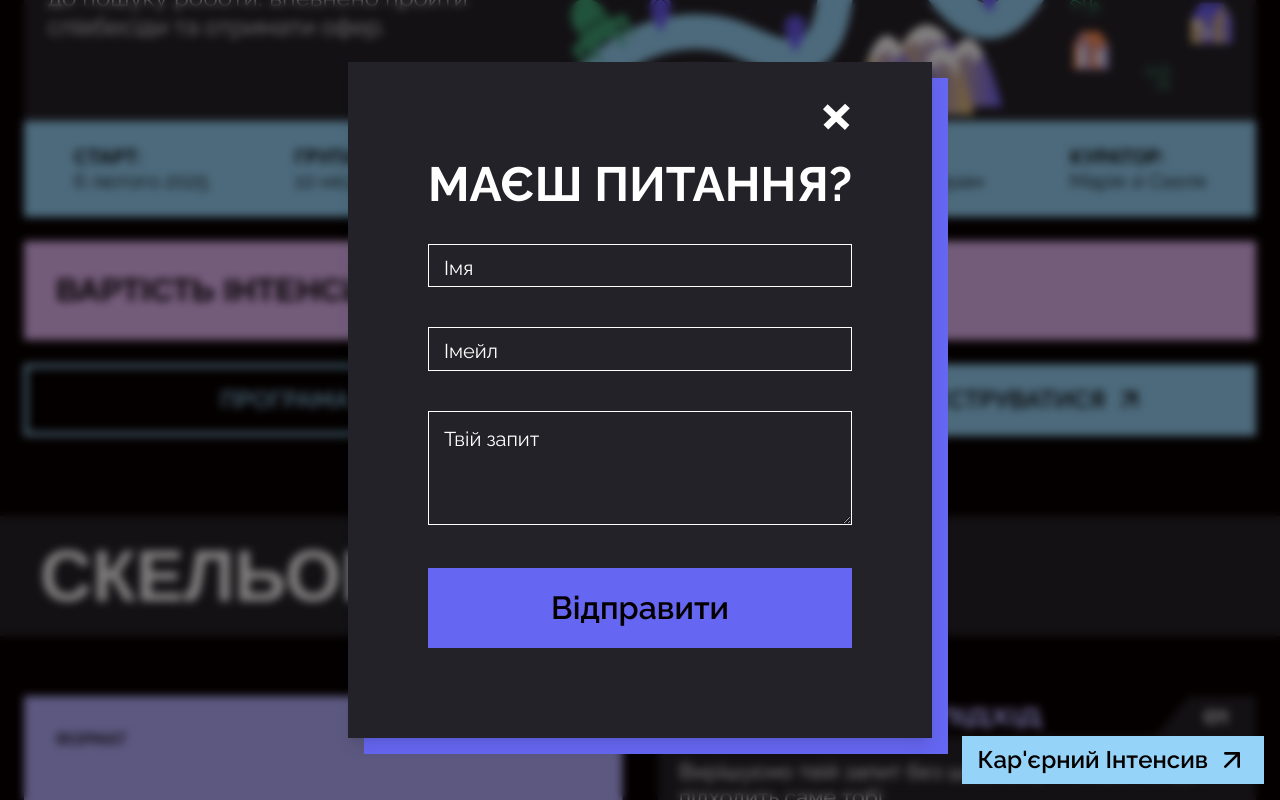
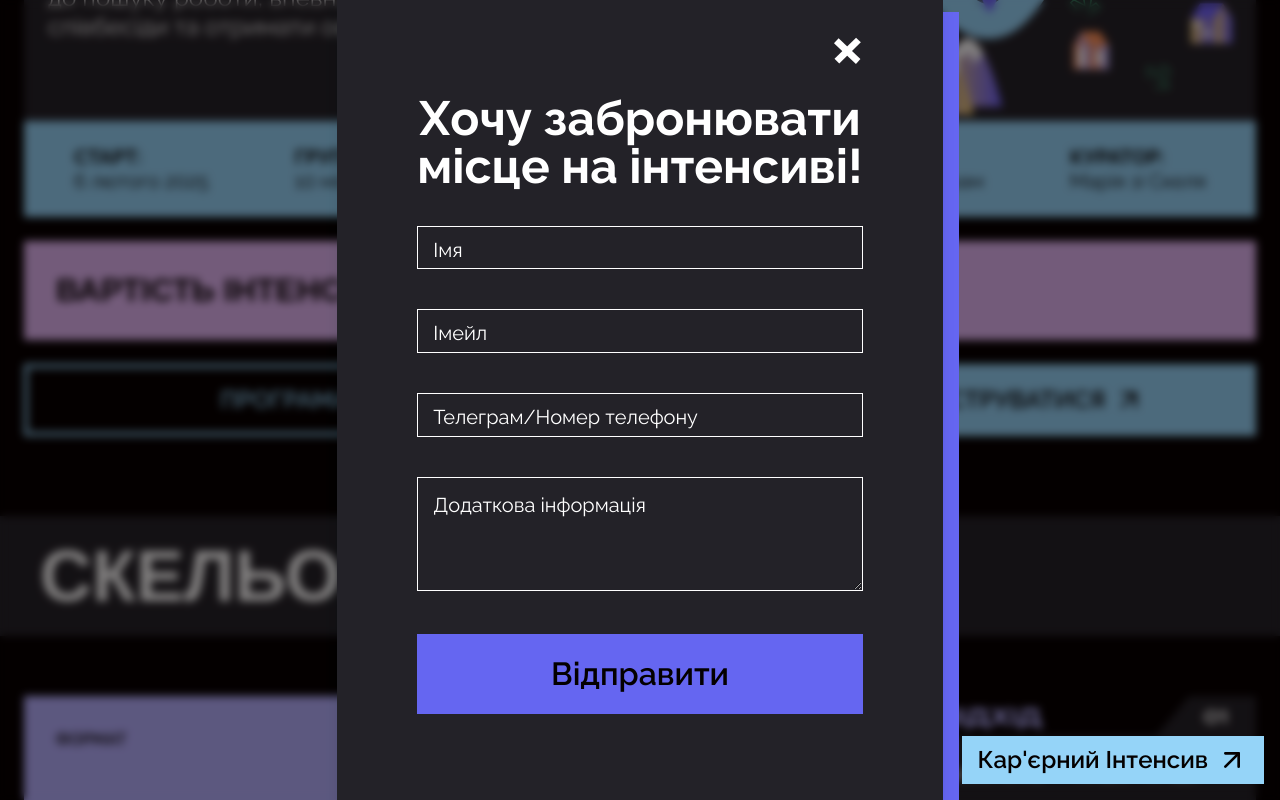
Before and after one commit to InM1nd/skelya_reborn, a Next.js app: page / in a window 1280 px wide. Both pictures are taken after a click on the button "ЗАРЕЄСТРУВАТИСЯ". Shown: the part 5600-6400 px from the top of the page. Built offline with nearby package versions, Linux system fonts and the light colour scheme; a web font is replaced by a local one.

Commit message:
My solution. Better late than never.

```diff
--- a/src/components/global/modal.tsx
+++ b/src/components/global/modal.tsx
@@ -58,8 +58,9 @@ const ContactFormModal = ({ isOpen, toggleModal }: ContactFormModalProps) => {
       {isOpen && (
         <div className={`fixed inset-0 bg-black bg-opacity-50 backdrop-blur-sm flex items-center justify-center z-50
         ${isClosing ? 'animate-fade-out' : 'animate-fade-in'}`}>
-        <div className="relative bg-gray w-auto shadow-lg z-1 p-10 pb-[90px]">
-          <div className="px-10">
+
+        <div className="relative bg-gray w-auto shadow-lg z-1 p-4 pb-[30px] md:p-10 md:pb-[90px] min-w-[375px] md:min-w-[500px] ">
+          <div className="px-6 md:px-10">
             <div className="flex justify-end w-full pb-7">
               <button
                 onClick={handleClose}
@@ -69,8 +70,8 @@ const ContactFormModal = ({ isOpen, toggleModal }: ContactFormModalProps) => {
               </button>
             </div>
 
-            <h2 className="text-5xl font-bold text-center text-white mb-9">
-              МАЄШ ПИТАННЯ?
+            <h2 className="text-2xl font-bold text-center text-white mb-9 md:text-5xl">
+              Хочу забронювати<br/> місце на інтенсиві!
             </h2>
 
             <form className="space-y-10" ref={form} onSubmit={sendEmail}>
@@ -86,7 +87,7 @@ const ContactFormModal = ({ isOpen, toggleModal }: ContactFormModalProps) => {
                 />
                 <label
                   htmlFor="name"
-                  className="absolute normal-case text-xl left-3 top-0 px-1 text-white bg-gray transition-all transform -translate-y-1/2 scale-100 peer-placeholder-shown:scale-100 peer-placeholder-shown:translate-y-[12px] peer-focus:scale-100 peer-focus:-translate-y-[22px] peer-focus:text-purple-main"
+                  className="absolute normal-case text-md left-3 top-0 px-1 text-white bg-gray transition-all transform -translate-y-1/2 scale-100 peer-placeholder-shown:scale-100 peer-placeholder-shown:translate-y-[12px] peer-focus:scale-100 peer-focus:-translate-y-[22px] peer-focus:text-purple-main md:text-xl"
                 >
                   Імя
                 </label>
@@ -104,9 +105,26 @@ const ContactFormModal = ({ isOpen, toggleModal }: ContactFormModalProps) => {
                 />
                 <label
                   htmlFor="email"
-                  className="absolute normal-case text-xl left-3 top-0 px-1 text-white bg-gray transition-all transform -translate-y-1/2 scale-100 peer-placeholder-shown:scale-100 peer-placeholder-shown:translate-y-[12px] peer-focus:scale-100 peer-focus:-translate-y-[22px] peer-focus:text-purple-main"
+                  className="absolute normal-case text-md left-3 top-0 px-1 text-white bg-gray transition-all transform -translate-y-1/2 scale-100 peer-placeholder-shown:scale-100 peer-placeholder-shown:translate-y-[12px] peer-focus:scale-100 peer-focus:-translate-y-[22px] peer-focus:text-purple-main md:text-xl"
                 >
                   Імейл
+                </label>
+              </div>
+
+              <div className="relative">
+                <input
+                  type="text"
+                  className="peer w-full border-[1px] border-white bg-transparent text-white outline-none py-3 px-4 placeholder-transparent focus:border-[#6566F1] transition"
+                  placeholder="Телеграм/Номер телефону"
+                  id="telegram"
+                  required
+                  name="message"
+                />
+                <label
+                  htmlFor="telegram"
+                  className="absolute normal-case text-md left-3 top-0 px-1 text-white bg-gray transition-all transform -translate-y-1/2 scale-100 peer-placeholder-shown:scale-100 peer-placeholder-shown:translate-y-[12px] peer-focus:scale-100 peer-focus:-translate-y-[22px] peer-focus:text-purple-main md:text-xl"
+                >
+                  Телеграм/Номер телефону
                 </label>
               </div>
 
@@ -114,7 +132,7 @@ const ContactFormModal = ({ isOpen, toggleModal }: ContactFormModalProps) => {
               <div className="relative">
                 <textarea
                   className="peer w-full border-[1px] border-white bg-transparent text-white outline-none py-3 px-4 placeholder-transparent focus:border-[#6566F1] transition"
-                  placeholder="Твій запит"
+                  placeholder="Додаткова інформація"
                   rows={5}
                   id="request"
                   required
@@ -122,15 +140,15 @@ const ContactFormModal = ({ isOpen, toggleModal }: ContactFormModalProps) => {
                 />
                 <label
                   htmlFor="request"
-                  className="absolute normal-case text-xl left-3 top-0 px-1 text-white bg-gray transition-all transform -translate-y-1/2 scale-100 peer-placeholder-shown:scale-100 peer-placeholder-shown:translate-y-4 peer-focus:scale-100 peer-focus:-translate-y-[22px] peer-focus:text-purple-main"
+                  className="absolute normal-case text-md left-3 top-0 px-1 text-white bg-gray transition-all transform -translate-y-1/2 scale-100 peer-placeholder-shown:scale-100 peer-placeholder-shown:translate-y-4 peer-focus:scale-100 peer-focus:-translate-y-[22px] peer-focus:text-purple-main md:text-xl"
                 >
-                  Твій запит
+                  Додаткова інформація
                 </label>
               </div>
 
               <button
                 type="submit"
-                className="w-full bg-[#6566F1] text-black py-6 px-14 text-3xl font-semibold mt-6 hover:bg-blue transition"
+                className="w-full bg-[#6566F1] text-black py-6 px-14 text-xl font-semibold mt-6 hover:bg-blue transition md:text-3xl"
               >
                 Відправити
               </button>
@@ -140,7 +158,7 @@ const ContactFormModal = ({ isOpen, toggleModal }: ContactFormModalProps) => {
         </div>
         {isSuccess && (
           <div className='absolute bg-opacity-50 backdrop-blur-sm h-full w-full flex flex-col justify-center items-center'>
-          <p className='text-3xl'>Повідомлення надіслано!</p>
+          <p className='text-3xl bg-[#6566F1] text-white p-10'>Заявка надіслана!</p>
           </div>
         )}
       </div>
```
